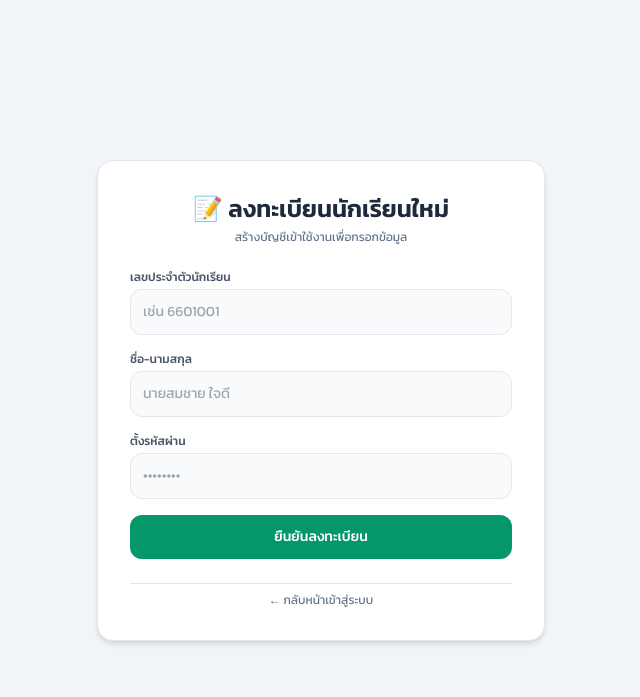
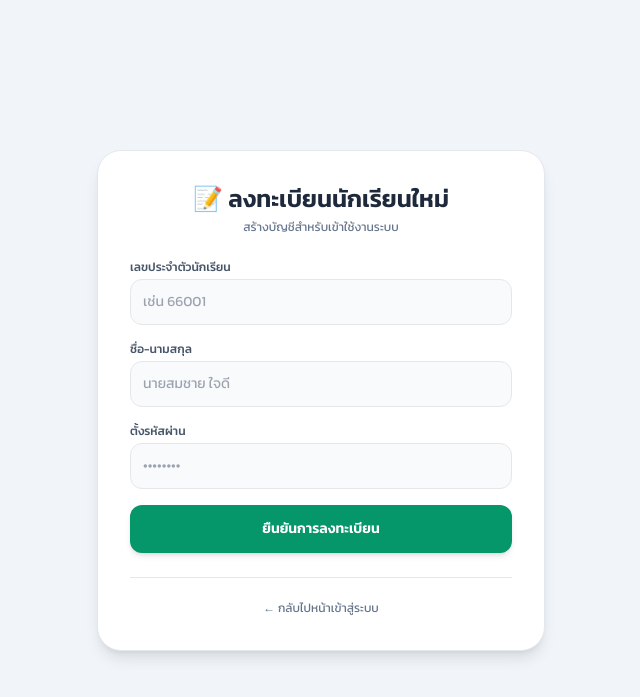
Before and after one commit to sittisak2009/student-web, a Flask app: page /register in a window 1280 px wide. Shown: the top 697 px of the page, without its empty margins (319-959 px from the left). Run offline with Flask 3, Linux system fonts and the light colour scheme; some libraries are stand-ins or nearby versions.

Commit message:
Update register.html

```diff
--- a/templates/register.html
+++ b/templates/register.html
@@ -9,39 +9,51 @@
     <style> body { font-family: 'Kanit', sans-serif; } </style>
 </head>
 <body class="bg-slate-100 min-h-screen flex items-center justify-center p-4">
-    <div class="bg-white p-8 rounded-2xl shadow-md border border-slate-200 w-full max-w-md space-y-6">
+
+    <div class="bg-white p-8 rounded-3xl shadow-lg border border-slate-200 w-full max-w-md space-y-6">
+
         <div class="text-center space-y-1">
             <h1 class="text-2xl font-bold text-slate-800">📝 ลงทะเบียนนักเรียนใหม่</h1>
-            <p class="text-xs text-slate-500">สร้างบัญชีเข้าใช้งานเพื่อกรอกข้อมูล</p>
+            <p class="text-slate-500 text-xs">สร้างบัญชีสำหรับเข้าใช้งานระบบ</p>
         </div>
 
-        {% if error %}
-        <div class="bg-red-50 text-red-600 text-xs p-3 rounded-xl text-center border border-red-100">
-            {{ error }}
-        </div>
-        {% endif %}
+        {% with messages = get_flashed_messages(with_categories=true) %}
+          {% if messages %}
+            {% for category, message in messages %}
+              <div class="p-3.5 rounded-xl text-xs font-medium border text-center
+                  {% if category == 'error' %}bg-rose-50 text-rose-700 border-rose-200{% endif %}">
+                  {{ message }}
+              </div>
+            {% endfor %}
+          {% endif %}
+        {% endwith %}
 
         <form action="/register" method="POST" class="space-y-4">
             <div>
                 <label class="block text-xs font-medium text-slate-600 mb-1">เลขประจำตัวนักเรียน</label>
-                <input type="text" name="student_id" required placeholder="เช่น 6601001" class="w-full p-3 bg-slate-50 border rounded-xl outline-none text-sm">
+                <input type="text" name="student_id" required placeholder="เช่น 66001" class="w-full p-3 bg-slate-50 border rounded-xl text-sm outline-none">
             </div>
+
             <div>
                 <label class="block text-xs font-medium text-slate-600 mb-1">ชื่อ-นามสกุล</label>
-                <input type="text" name="fullname" required placeholder="นายสมชาย ใจดี" class="w-full p-3 bg-slate-50 border rounded-xl outline-none text-sm">
+                <input type="text" name="fullname" required placeholder="นายสมชาย ใจดี" class="w-full p-3 bg-slate-50 border rounded-xl text-sm outline-none">
             </div>
+
             <div>
                 <label class="block text-xs font-medium text-slate-600 mb-1">ตั้งรหัสผ่าน</label>
-                <input type="password" name="password" required placeholder="••••••••" class="w-full p-3 bg-slate-50 border rounded-xl outline-none text-sm">
+                <input type="password" name="password" required placeholder="••••••••" class="w-full p-3 bg-slate-50 border rounded-xl text-sm outline-none">
             </div>
-            <button type="submit" class="w-full py-3 bg-emerald-600 hover:bg-emerald-700 text-white rounded-xl text-sm font-medium transition shadow-sm">
-                ยืนยันลงทะเบียน
+
+            <button type="submit" class="w-full py-3.5 bg-emerald-600 hover:bg-emerald-700 text-white rounded-xl text-sm font-semibold transition shadow-md">
+                ยืนยันการลงทะเบียน
             </button>
         </form>
 
-        <div class="text-center pt-2 border-t text-xs">
-            <a href="/login" class="text-slate-500 hover:underline">← กลับหน้าเข้าสู่ระบบ</a>
+        <div class="text-center border-t pt-4">
+            <a href="/login" class="text-xs text-slate-500 hover:underline">← กลับไปหน้าเข้าสู่ระบบ</a>
         </div>
+
     </div>
+
 </body>
 </html>
```
